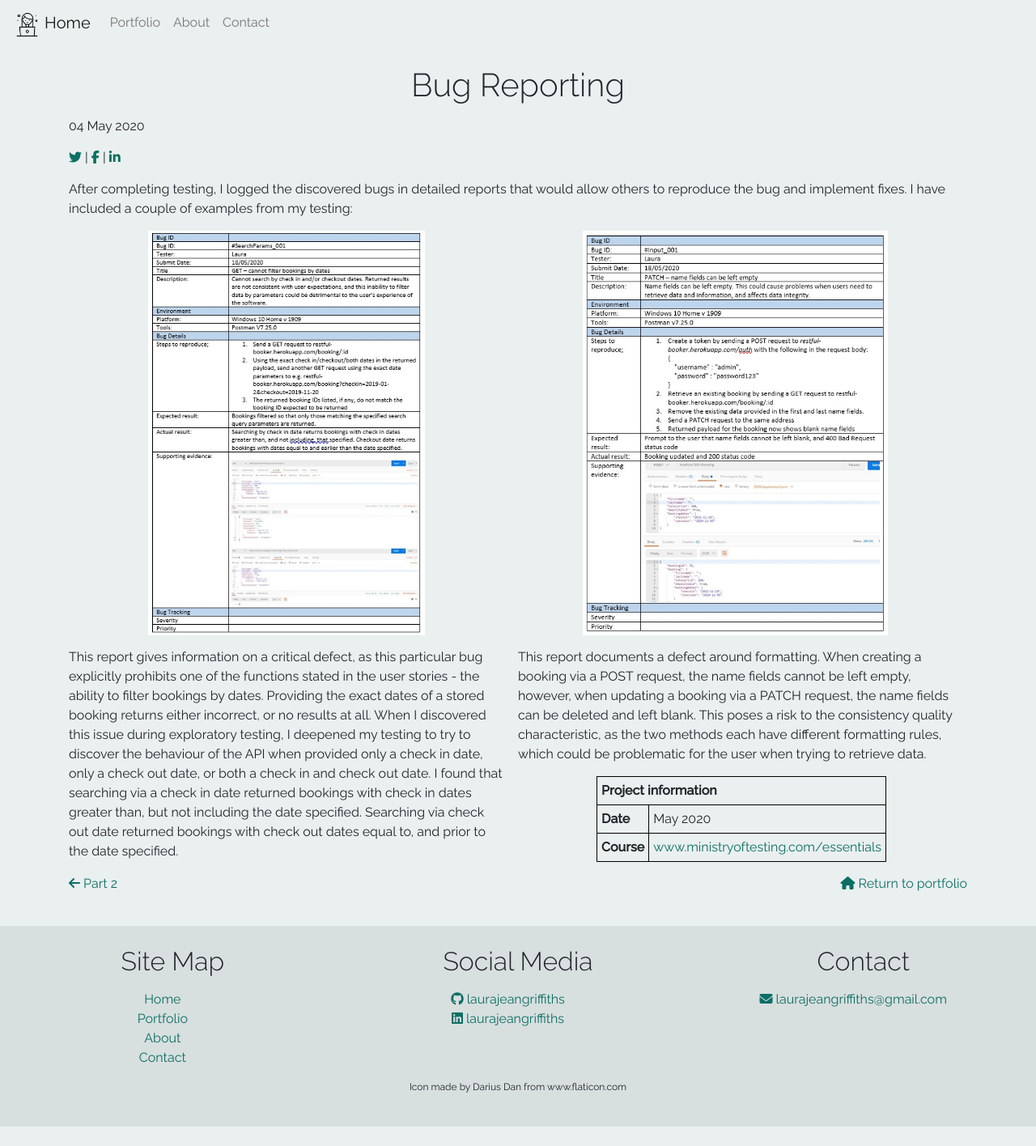
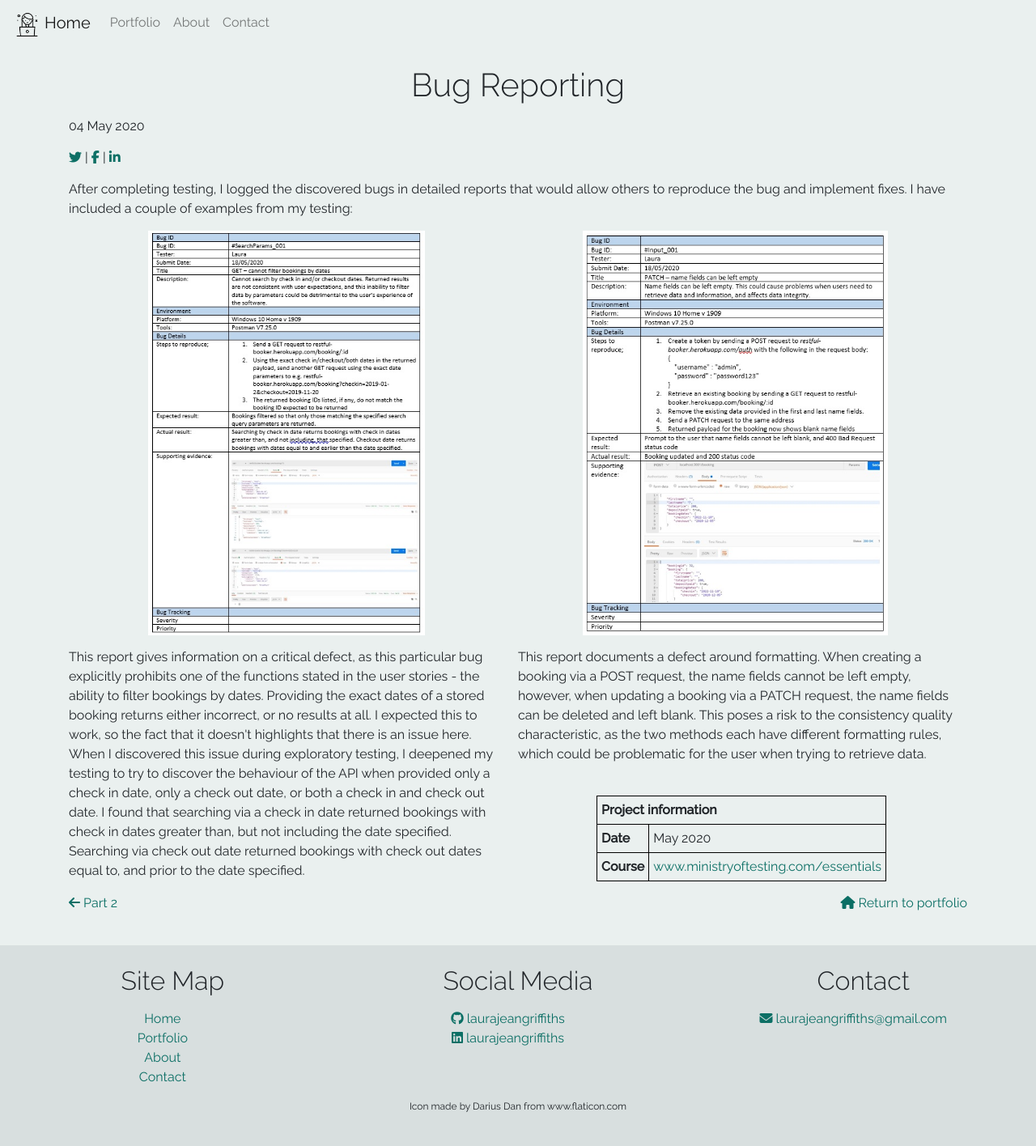
Before and after one commit to laurajeangriffiths/laurajeangriffiths.github.io, a Jekyll site: the page built from _posts/2020-06-15-bug-reports.html, in a window 1280 px wide. Shown: the whole page at 81% size. Built offline with Jekyll 4.4.1, drawn with Linux system fonts in a browser that asks for light colours; nearby versions of some CDN libraries; before the commit the page ends 1392 px from its top, so only the background shows below that.

Commit message:
Portfolio updates
Additional portfolio pages

```diff
--- a/_posts/2020-06-15-bug-reports.html
+++ b/_posts/2020-06-15-bug-reports.html
@@ -22,7 +22,8 @@
 
   <p class="br3">This report gives information on a critical defect, as this particular bug explicitly prohibits one of the functions
     stated in the user stories - the ability to filter bookings by dates.
-    Providing the exact dates of a stored booking returns either incorrect, or no results at all.
+    Providing the exact dates of a stored booking returns either incorrect, or no results at all. I expected this to work,
+    so the fact that it doesn't highlights that there is an issue here.
     When I discovered this issue during exploratory testing, I deepened my testing to try to discover the behaviour of the API when
     provided only a check in date, only a check out date, or both a check in and check out date. I found that searching via a check
     in date returned bookings with check in dates greater than, but not including the date specified. Searching via check out date
--- a/assets/main.css
+++ b/assets/main.css
@@ -10,7 +10,7 @@
   font-weight: 200;
 }
 
-h1, h2, .bio, .nav-item, .blog, .portfolio-return {
+h1, h2, .bio, .nav-item, .blog, .portfolio-return, .blog-courses, .TAH3 {
   text-align: center;
 }
 
@@ -22,7 +22,7 @@
   margin-bottom: 15px;
 }
 
-container, .card-columns {
+container, .card-columns, .blog-courses {
   margin-left: auto;
   margin-right: auto;
   max-width: 95%;
@@ -55,6 +55,10 @@
 
 .bio {
   max-width: 65%;
+}
+
+.TA1, .TA2 {
+  max-width: 80%;
 }
 
 div.footer {
@@ -98,6 +102,10 @@
   display: inline-block;
 }
 
+.blog-courses > ul > a {
+  list-style: none;
+}
+
 .page-title {
   margin-top: 20px;
 }
@@ -114,21 +122,21 @@
   margin: auto;
 }
 
-.hello, .profile, .blog-image, .blog-welcome {
+.hello, .profile, .blog-image, .blog-welcome, .blog-bookstack {
   height: 200px;
   width: 200px;
 }
 
-.hello, .profile, .blog-image {
+.hello, .profile, .blog-image, .blog-bookstack {
   border: 3px solid #128175;
   border-radius: 50%;
 }
 
-.blog-welcome, .blog-image {
+.blog-welcome, .blog-image, .blog-bookstack {
   display: block;
 }
 
-.blog-image {
+.blog-image, .blog-bookstack {
   margin-bottom: 25px;
 }
 
@@ -159,7 +167,7 @@
   text-decoration: underline;
 }
 
-.testing-def, .project-info2, .container-3, .bug-report1, .bug-report2, .project-info {
+.testing-def, .project-info2, .container-3, .bug-report1, .bug-report2, .project-info, .TA1, .TA2, .TA3, .TA4 {
   margin-bottom: 15px;
 }
 
@@ -175,16 +183,20 @@
   padding-left: 0;
 }
 
-.container-1, .container-3, .page-nav, .container-2, .container-4 {
+.container-1, .container-3, .page-nav, .container-2, .container-4, .container-6, .container-7 {
   display: flex;
 }
 
-.container-1, .container-2 {
+.container-1, .container-2, .container-6, .container-7 {
   flex-flow: row wrap;
 }
 
 .quality-text, .quality-table, .quality-1, .quality-characteristics, .risk-table, .risks-list, .bug-report1, .br2, .bug-report2, .br3 {
   max-width: 50%;
+}
+
+.TA1, .TA2 {
+  max-width: 49%;
 }
 
 .quality-text, .sketchnotes-text, .br3 {
@@ -200,11 +212,11 @@
   justify-content: center;
 }
 
-.sketchnotes-text, .portfolio-return, .quality-characteristics, .bug-report1 {
+.sketchnotes-text, .portfolio-return, .quality-characteristics, .bug-report1, .bloglock1, .TA1 {
   order: 2;
 }
 
-.sketchnotes-img, .previous-post, .quality-1, .br1 {
+.sketchnotes-img, .previous-post, .quality-1, .br1, .blog-bookstack, .TAtext1 {
   order: 1;
 }
 
@@ -217,7 +229,7 @@
   justify-content: space-between;
 }
 
-.next-post, .risk-table, .bug-report2 {
+.next-post, .risk-table, .bug-report2, .blog-courses, .TA2 {
   order: 3;
 }
 
@@ -225,11 +237,11 @@
   justify-content: space-around;
 }
 
-.risks-list, .br2 {
+.risks-list, .br2, .TAtext2 {
   order: 4;
 }
 
-.project-info1, .br3 {
+.project-info1, .br3, .TA3 {
   order: 5;
 }
 
@@ -241,10 +253,13 @@
   max-height: 500px;
 }
 
+.project-info, .TA4 {
+  order: 6;
+}
+
 .project-info {
   margin-right: 100px;
   margin-top: -120px;
-  order: 6;
 }
 
 table, th, td {
```
Also changed, not shown: _layouts/portfolio.html (+11 -0 lines), _posts/2020-08-27-test-automation.html (added, +55 -0 lines), _posts/2020-08-28-a-productive-lockdown.html (added, +52 -0 lines), img/blog/Cogs.jpeg (added), img/blog/PostmanAT1.png (added), img/blog/PostmanAT2.png (added), img/blog/PostmanTest1.png (added), img/blog/PostmanTest2.png (added), img/blog/RBLogin.png (added), img/blog/RBRooms.png (added), img/blog/bookstack.jpeg (added), img/gal.png (deleted), img/student.png (deleted).
